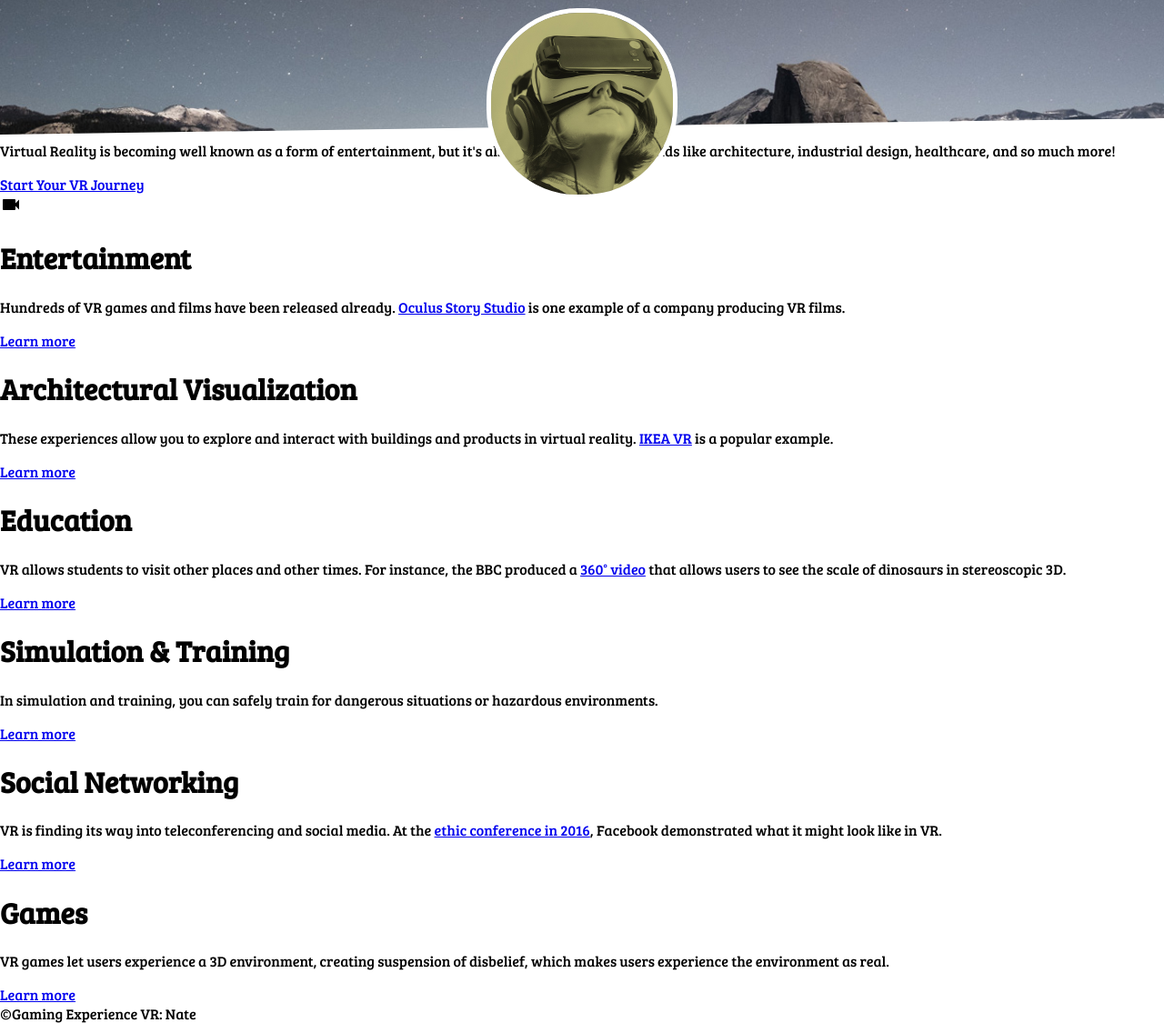
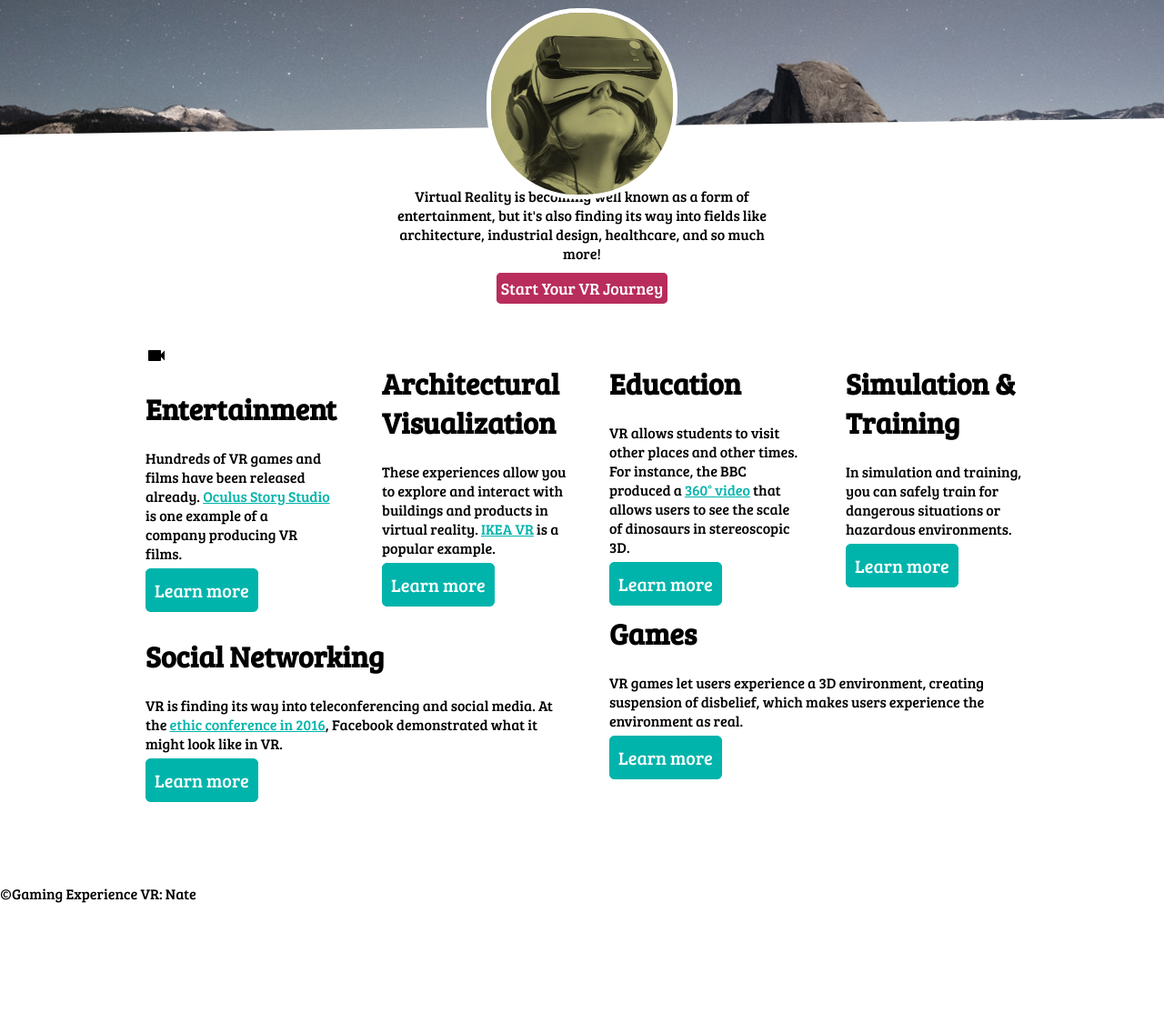
Before and after one commit to Nashville7/virtual-reality, a plain HTML site: page index.html in a window 1280 px wide. Shown: the part 271-1396 px from the top of the page at 91% size. After the commit the page ends 1364 px from the top, so only its background shows below. Drawn offline with Linux system fonts and the light colour scheme.

Commit message:
working on vr website

```diff
--- a/css/styles.css
+++ b/css/styles.css
@@ -8,7 +8,7 @@ body {
 
 }
 .inner {
-    background-image: url(../images/bg.jpg);
+    background-image:url(../images/bg.jpg);
     background-repeat: no-repeat;
     background-size: cover;
     width: 100%;
@@ -16,12 +16,103 @@ body {
     text-align: center;
     height: 410px;
     transform: skewY(-0.8deg);
+
     /* transform: scaleY(1.5); */
+    /* background-image: linear-gradient(to right, #336699 5%,#DBCBD8 90%,#031926); */
+}
 
+.Entertainment {
+    /* border:1px solid black; */
+    /* width: 200px;
+    height: 300px;
+    padding-left: 200px;
+    margin: 0; */
+    position: absolute;
+    padding-left: 160px;
+}
+
+.Architectural {
+    /* width: 200px;
+    height: 300px;
+    padding-left: 450px;
+    margin: 0;
+     */
+     /* width: 200px;
+    height: 300px;
+    padding-left: 200px;
+    margin: 0; */
+    position: absolute;
+    padding-left: 420px;
+
+}
+
+.Education {
+    position: absolute;
+    padding-left: 670px;
+    height: 300px;
+}
+
+.Simulation {
+    position: absolute;
+    padding-left: 930px;
+}
+
+.Social {
+    padding-top: 300px;
+    padding-left: 160px;
+}
+
+.Games {
+    position: absolute;
+    top: 925px;
+    padding-bottom: 100px;
+    padding-left: 670px;
+}
+
+
+.intro {
+    text-align: center;
+    padding: 50px;
+    margin: 0;
+    font-size: 16px;
 
 
 }
 
+.btn-callout {
+    text-decoration: none;
+    color: white;
+    font-size: 18px;
+    background-color:rgb(184, 45, 91);
+    border: 5px solid rgb(184, 45, 91);
+    border-radius: 5px;
+}
+
+.btn-info {
+    text-decoration: none;
+    border: 10px solid rgb(0, 180, 171);
+    border-radius: 6px;
+    background-color: rgb(0, 180, 171);
+    color: white;
+    font-size: 20px;
+
+
+}
+
+.main-content {
+    margin: 0;
+    padding: 0;
+}
+.card h1 {
+    color: rgb(4, 187, 178);
+
+}
+.card p {
+    font-size: 15px;
+}
+.material-icons icon {
+
+}
 /* Unordered list */
 ul {
      padding: 0;
@@ -71,3 +162,11 @@ header p {
     color: rgba(255, 255, 0, 0.623);
 
 }
+
+a {
+    color: rgb(0, 180, 171);
+}
+
+#footer-container {
+    margin: 100px auto;
+}
--- a/index.html
+++ b/index.html
@@ -25,59 +25,57 @@
         </header>
 
         <section class="intro">
-            <p> Virtual Reality is becoming well known as a form of entertainment, but it's also finding its way into
-                fields like
-                architecture, industrial design, healthcare, and so much more!</p>
+            <p> Virtual Reality is becoming well known as a form of<br/> entertainment, but it's also finding its way into fields like<br/>architecture, industrial design, healthcare, and so much<br/> more!</p>
 
             <a class="btn-callout" href="#">Start Your VR Journey</a>
         </section>
 
         <div class="main-content">
-            <div class="card">
+            <div class="Entertainment">
                 <i class="material-icons icon">videocam</i>
                 <h1>Entertainment</h1>
-                <p>Hundreds of VR games and films have been released already.
-                    <a href="#">Oculus Story Studio</a> is one example of a company producing VR films.</p>
+                <p>Hundreds of VR games and<br/> films have been released<br/> already.
+                    <a href="#">Oculus Story Studio</a><br/> is one example of a<br/> company producing VR<br/> films.</p>
                 <a class="btn-info" href="#">Learn more</a>
             </div>
-            <div class="card">
+            <div class="Architectural">
                 <!-- an icon comes here -->
-                <h1>Architectural Visualization</h1>
-                <p>These experiences allow you to explore and interact with buildings and products in virtual reality.
-                    <a href="#">IKEA VR</a> is a popular example.</p>
+                <h1>Architectural<br/> Visualization</h1>
+                <p>These experiences allow you<br/> to explore and interact with<br/> buildings and products in<br/> virtual reality.
+                    <a href="#">IKEA VR</a> is a<br/> popular example.</p>
                 <a class="btn-info" href="#">Learn more</a>
             </div>
-            <div class="card">
+            <div class="Education">
                 <!-- icon comes here -->
                 <h1>Education</h1>
-                <p>VR allows students to visit other places and other times. For instance, the BBC produced a
-                    <a href="#">360° video</a> that allows users to see the scale of dinosaurs in stereoscopic 3D.</p>
+                <p>VR allows students to visit<br/> other places and other times.<br/> For instance, the BBC<br/> produced a
+                    <a href="#">360° video</a> that<br/> allows users to see the scale<br/> of dinosaurs in stereoscopic<br/> 3D.</p>
                 <a class="btn-info" href="#">Learn more</a>
             </div>
-            <div class="card">
+            <div class="Simulation">
                 <!-- icon comes here -->
-                <h1>Simulation &amp; Training </h1>
-                <p>In simulation and training, you can safely train for dangerous situations or hazardous environments.</p>
+                <h1>Simulation &<br/> Training </h1>
+                <p>In simulation and training,<br/> you can safely train for<br/> dangerous situations or<br/> hazardous environments.</p>
                 <a class="btn-info" href="#">Learn more</a>
             </div>
-            <div class="card">
+            <div class="Social">
                 <!-- icon comes here -->
                 <h1>Social Networking</h1>
-                <p>VR is finding its way into teleconferencing and social media. At the
-                    <a href="#">ethic conference in 2016</a>, Facebook demonstrated what it might look like in VR.</p>
+                <p>VR is finding its way into teleconferencing and social media. At<br/> the
+                    <a href="#">ethic conference in 2016</a>, Facebook demonstrated what it<br/> might look like in VR.</p>
                 <a class="btn-info" href="#">Learn more</a>
             </div>
-            <div class="card">
+            <div class="Games">
                 <!-- icon comes here -->
                 <h1>Games</h1>
-                <p>VR games let users experience a 3D environment, creating suspension of disbelief, which makes users
+                <p>VR games let users experience a 3D environment, creating<br/> suspension of disbelief, which makes users
                     experience
-                    the environment as real.</p>
+                    the<br/> environment as real.</p>
                 <a class="btn-info" href="#">Learn more</a>
             </div>
         </div>
 
-        <footer>
+        <footer id="footer-container">
             <span>&copy;Gaming Experience VR: Nate</span>
         </footer>
 
```
